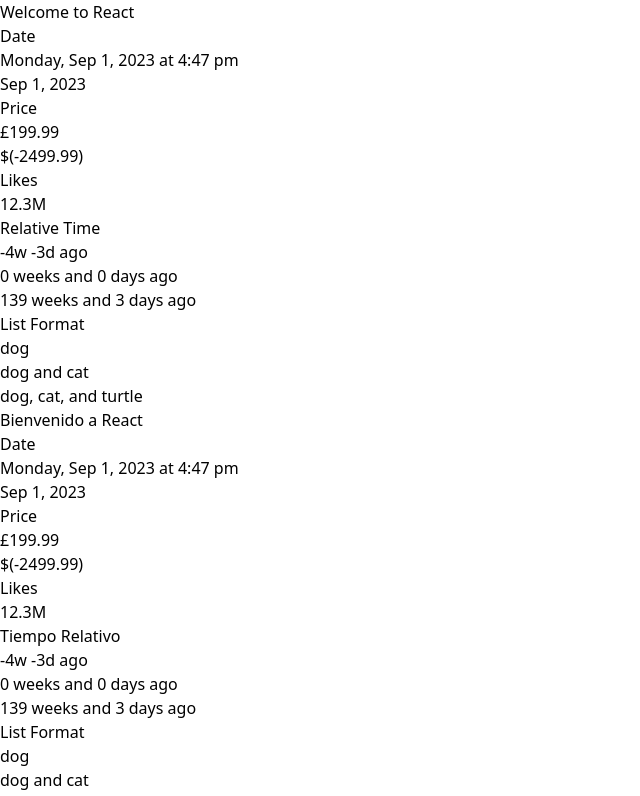
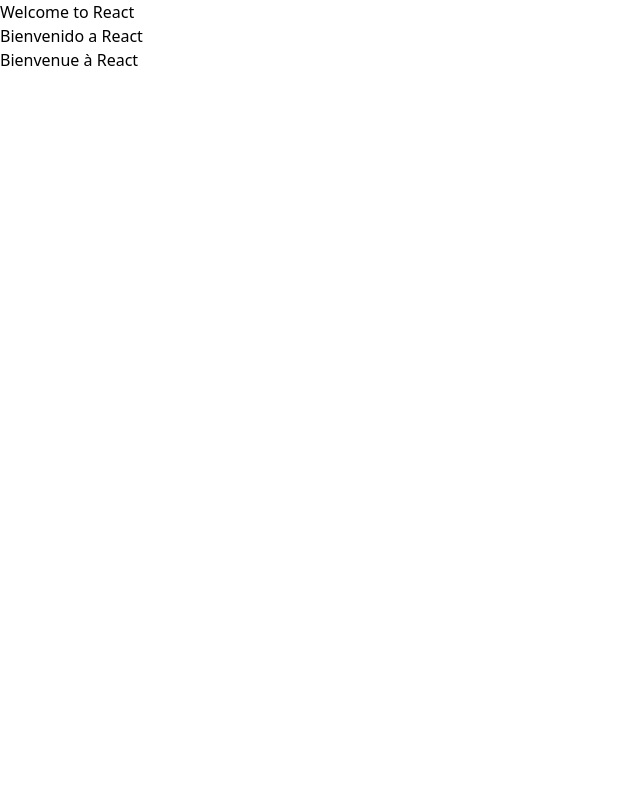
Before and after one commit to bryantabaird/utahjs-2023, a React (Vite) app: page / in a window 1280 px wide. Shown: the top 796 px of the page, without its empty margins (0-640 px from the left). Built offline with nearby package versions, Linux system fonts and the light colour scheme.

Commit message:
Starting point

```diff
--- a/src/App.tsx
+++ b/src/App.tsx
@@ -31,11 +31,11 @@
           <section className="h-screen flex flex-col w-100 gap-4 p-4 rounded-2xl bg-slate-100 m-4">
             <Title />
             <div className="flex flex-col gap-4">
-              <DateTime />
-              <Pricing />
-              <SocialMedia />
-              <RelativeTime />
-              <ListFormat />
+              {/* <DateTime /> */}
+              {/* <Pricing /> */}
+              {/* <SocialMedia /> */}
+              {/* <RelativeTime /> */}
+              {/* <ListFormat /> */}
             </div>
           </section>
         </I18nextProvider>
```
